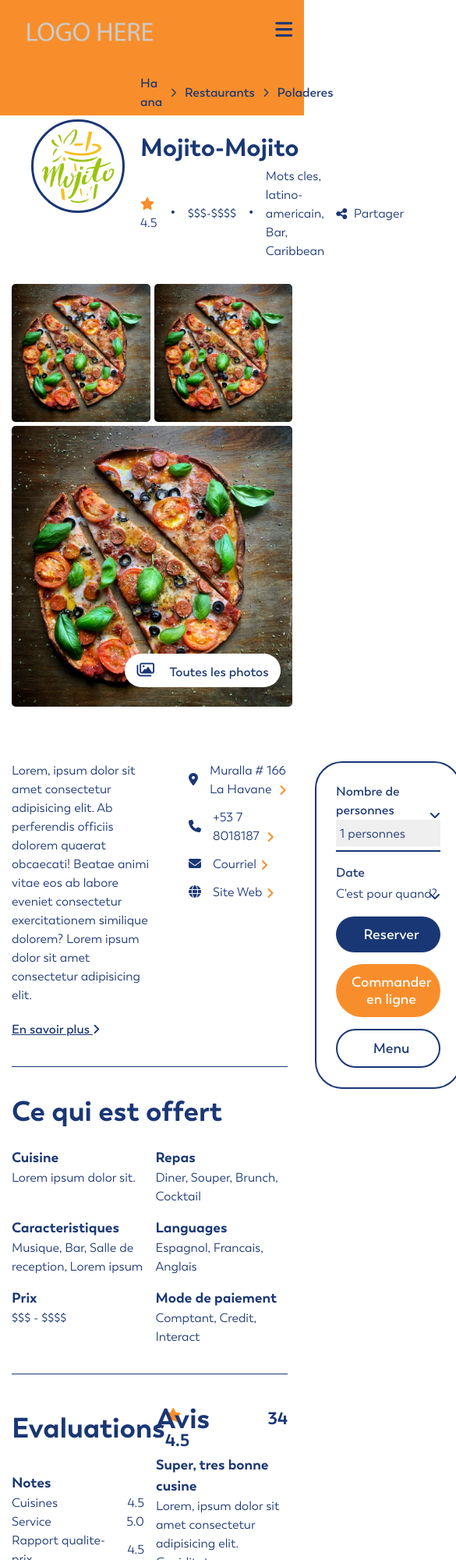
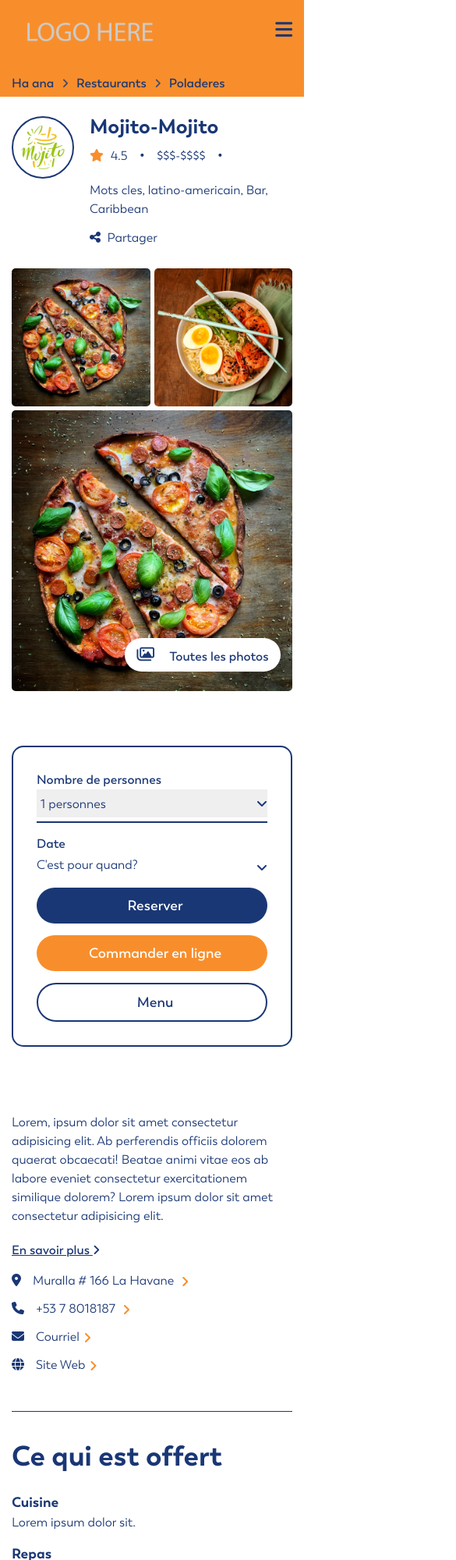
Before and after one commit to jawad-ul-hassan/Vivre, a plain HTML site: page restaurants.html in a window 390 px wide. Shown: the top 2000 px of the page at 78% size, 585 px wide, since content can reach past the window. Drawn offline with Linux system fonts and the light colour scheme.

Commit message:
responsiveness added

```diff
--- a/css/style.css
+++ b/css/style.css
@@ -1187,7 +1187,7 @@ a {
 }
 
 .breadcrumb-content {
-  margin-left: 16.5rem;
+  margin-left: 14rem;
   display: flex;
   align-items: center;
   gap: 1rem;
@@ -1211,7 +1211,6 @@ a {
 
 .restaurant-header-item {
   margin-top: -8rem;
-  margin-left: 2.5rem;
 }
 
 .restaurant-header-item > img {
@@ -1239,6 +1238,7 @@ a {
 .restaurant-header-footer-flex {
   display: flex;
   justify-content: space-between;
+  flex-wrap: wrap;
   align-items: center;
   gap: 1.5rem;
   padding-top: 0.85rem;
@@ -1246,6 +1246,7 @@ a {
 
 .restaurant-header-footer-child {
   display: flex;
+  flex-wrap: wrap;
   align-items: center;
   gap: 1.5rem;
   font-size: 1.6rem;
@@ -1319,7 +1320,7 @@ a {
   display: flex;
   justify-content: space-between;
   gap: 3.5rem;
-  padding-bottom: 30rem;
+  padding-bottom: 25rem;
 }
 
 .restaurant-main-left {
@@ -1806,6 +1807,14 @@ h3 {
     gap: 1rem;
     font-size: 1.6rem;
   }
+
+  .restaurant-main-right {
+    width: 27rem;
+  }
+
+  .restaurant-main-right-card {
+    padding: 2rem;
+  }
 }
 
 @media (max-width: 925px) {
@@ -1839,6 +1848,29 @@ h3 {
 
   .articles-cards {
     gap: 1.5rem;
+  }
+
+  .restaurant-main {
+    flex-direction: column;
+  }
+
+  .restaurant-main-left {
+    order: 2;
+    width: 100%;
+    margin-top: 5rem;
+  }
+
+  .restaurant-main-right {
+    width: 100%;
+  }
+
+  .restaurant-main-right-card {
+    padding: 3rem;
+    border-radius: 1.5rem;
+  }
+
+  .restaurant-description {
+    justify-content: space-between;
   }
 }
 
@@ -1910,6 +1942,12 @@ h3 {
   }
 }
 
+@media (max-width: 782px) {
+  .restaurant-header-item {
+    margin-top: -12rem;
+  }
+}
+
 @media (max-width: 767px) {
   .region-main-flex {
     flex-direction: column;
@@ -1994,10 +2032,36 @@ h3 {
   }
 }
 
+@media (max-width: 681px) {
+  .restaurant-header-item {
+    margin-top: -15rem;
+  }
+}
+
 @media (max-width: 640px) {
   .dropdown-autres {
     left: 0;
     transform: translateX(0);
+  }
+
+  .evaluation-content {
+    flex-direction: column;
+  }
+
+  .evaluation-item {
+    width: 100%;
+  }
+
+  .avis-item {
+    width: 100%;
+  }
+
+  .time-content {
+    flex-direction: column;
+  }
+
+  .time-data {
+    width: 100%;
   }
 }
 
@@ -2012,13 +2076,29 @@ h3 {
   .recommendation-card {
     width: 100%;
   }
-}
-
-@media (max-width: 500px) {
+
   .search-bar {
     display: none;
   }
 
+  .restaurant-description {
+    flex-direction: column;
+  }
+
+  .restaurant-description-info {
+    width: 100%;
+  }
+
+  .restaurant-description-contact {
+    width: 100%;
+    margin-left: 0;
+  }
+}
+
+@media (max-width: 550px) {
+}
+
+@media (max-width: 500px) {
   .hero {
     margin-top: 0;
   }
@@ -2057,4 +2137,45 @@ h3 {
   .area-card-subtitle {
     font-size: 3rem;
   }
-}
+
+  .restaurant-header-item {
+    margin-top: 0;
+  }
+
+  .restaurant-content {
+    align-items: flex-start;
+  }
+
+  .restaurant-header-item > img {
+    width: 8rem;
+    height: 8rem;
+    border: 2px solid #1a3775;
+  }
+
+  .restaurant-header-footer > h2 {
+    font-size: 2.6rem;
+  }
+
+  .breadcrumb-content {
+    margin-left: 0;
+  }
+
+  .ntk-content,
+  .offer-content {
+    flex-direction: column;
+  }
+
+  .ntk-data,
+  .offer-item {
+    width: 100%;
+  }
+
+  .accordion button {
+    font-size: 1.6rem;
+  }
+
+  .accordion .accordion-content p {
+    padding-left: 0;
+    width: 100%;
+  }
+}
--- a/restaurants.html
+++ b/restaurants.html
@@ -131,7 +131,7 @@
             </div>
 
             <div class="restaurant-gallery-image">
-              <img src="./assets/images/gallery-1.avif" alt="Food" />
+              <img src="./assets/images/gallery-2.avif" alt="Food" />
             </div>
 
             <div class="restaurant-gallery-image image-btn">
```
Also changed, not shown: assets/images/gallery-3.avif (deleted).
